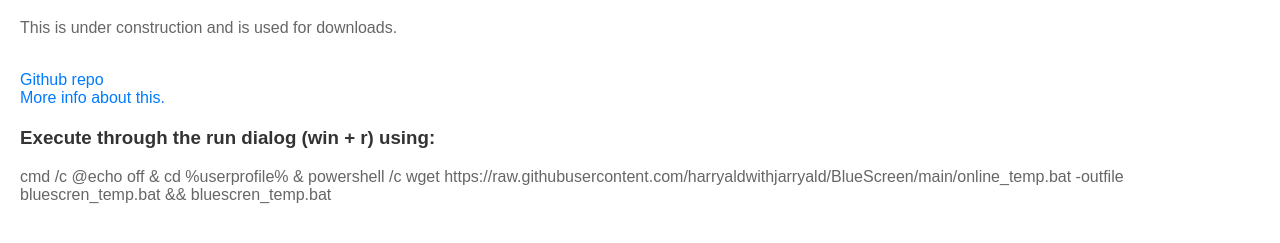
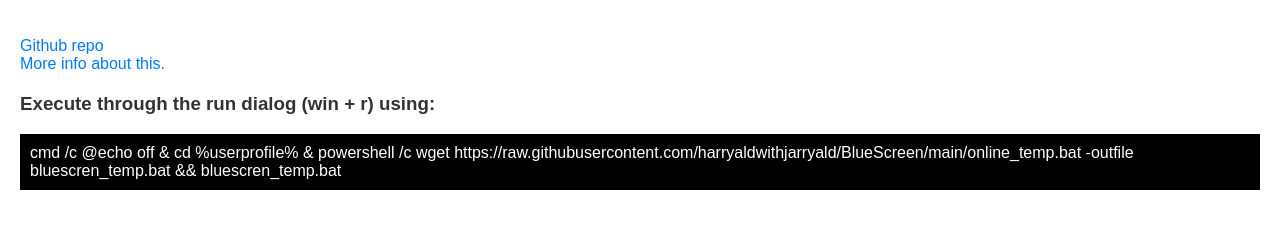
Before and after one commit to harryaldwithjarryald/BlueScreen, a plain HTML site: page index.html in a window 1280 px wide. Shown: the part 61-304 px from the top of the page. Drawn offline with Linux system fonts and the light colour scheme.

Commit message:
Made some css look better (no chatgpt 100%)

```diff
--- a/index.html
+++ b/index.html
@@ -15,7 +15,9 @@
         }
 
         p {
-            color: #666;
+            color: white;
+            background-color: black;
+            padding: 10px;
         }
 
         a {
@@ -35,7 +37,6 @@
 </head>
 <body>
     <h1>Welcome to the Bluescreen website!</h1>
-    <p>This is under construction and is used for downloads.</p>
     <br>
     <a href='https://github.com/harryaldwithjarryald/BlueScreen'>Github repo</a>
     <br>
```
